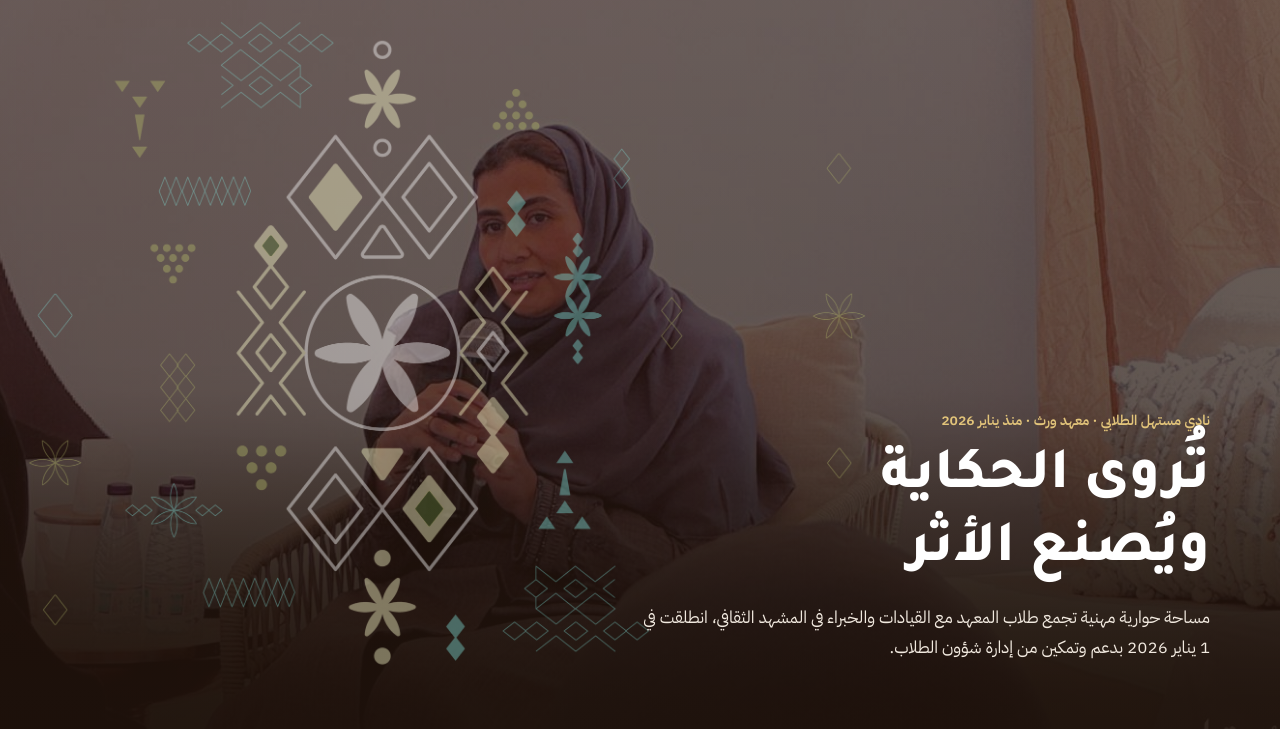
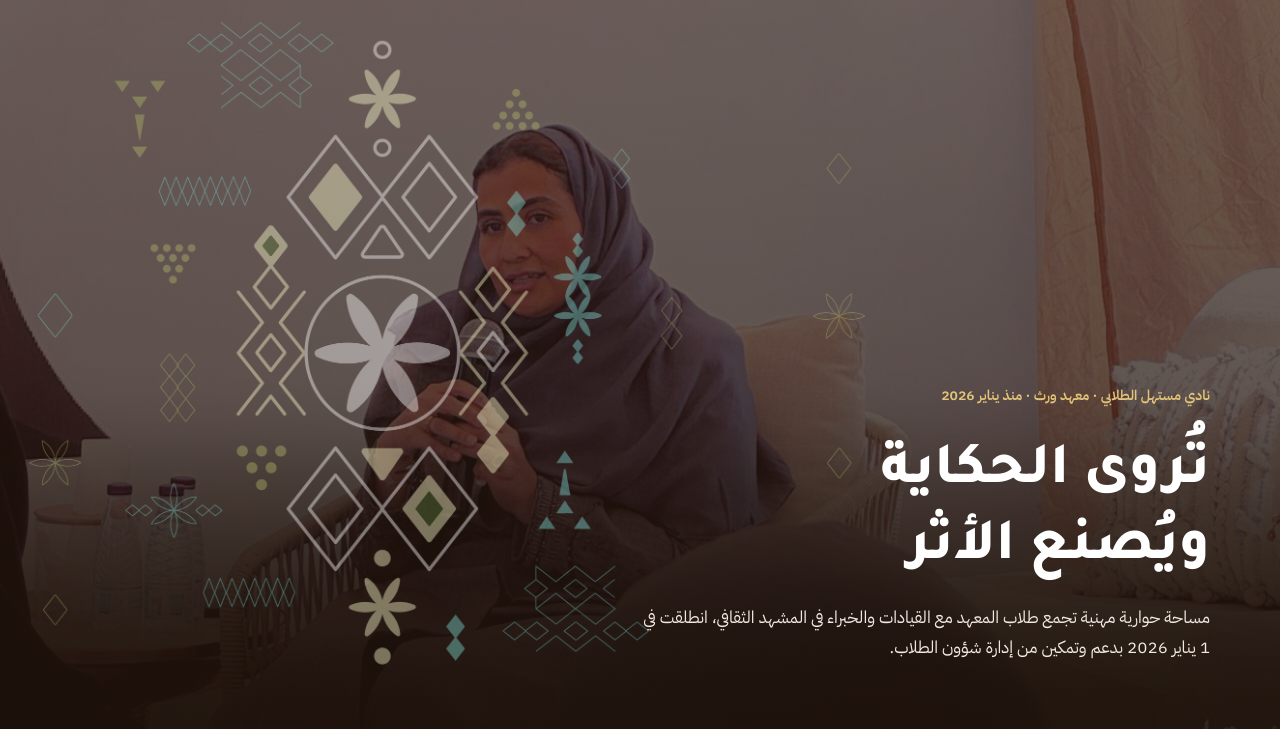
Before and after one commit to anhary010/mustahal-site, a plain HTML site: page index.html in a window 1280 px wide. Shown: the part 71-800 px from the top of the page. Drawn offline with Linux system fonts and the light colour scheme.

Commit message:
hero: more space between the gold line and the title
Co-Authored-By: Claude Fable 5.1 <noreply@anthropic.com>

```diff
--- a/index.html
+++ b/index.html
@@ -44,8 +44,8 @@ button{font:inherit;color:inherit;cursor:pointer}
 .hero.full .pat{position:absolute;inset:0;background:url(img/pattern-central.png) no-repeat left 4% top 10%/min(68%,900px) auto;opacity:.42;filter:brightness(1.5);pointer-events:none}
 .hero.full .wrap{position:relative;width:100%;padding-block:120px 72px}
 .hero .intro{max-width:40rem}
-.hero .kicker{color:#e2c47a;font-size:14px;font-weight:600;margin-bottom:8px}
-.hero h1{font-size:clamp(2.3rem,4.6vw,3.8rem);line-height:1.25;color:#fff}
+.hero .kicker{color:#e2c47a;font-size:14px;font-weight:600;margin-bottom:22px}
+.hero h1{font-size:clamp(2.3rem,4.6vw,3.8rem);line-height:1.3;color:#fff;padding-top:6px}
 .hero .lead{margin:14px 0 0;color:#f1e9df;font-size:17px;max-width:36rem}
 #about{padding-block:48px}
 .vg{display:grid;gap:28px 48px;grid-template-columns:repeat(auto-fit,minmax(300px,1fr));max-width:1000px}
```
